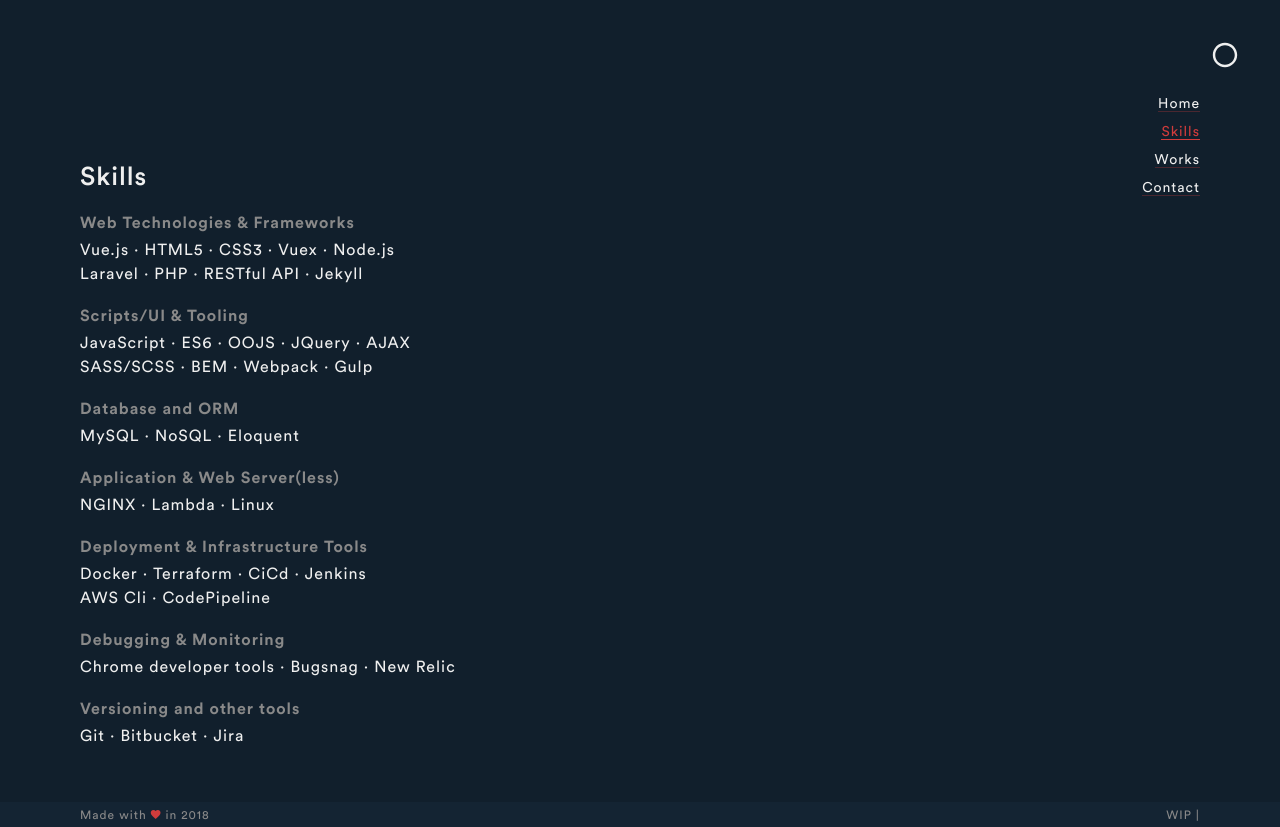
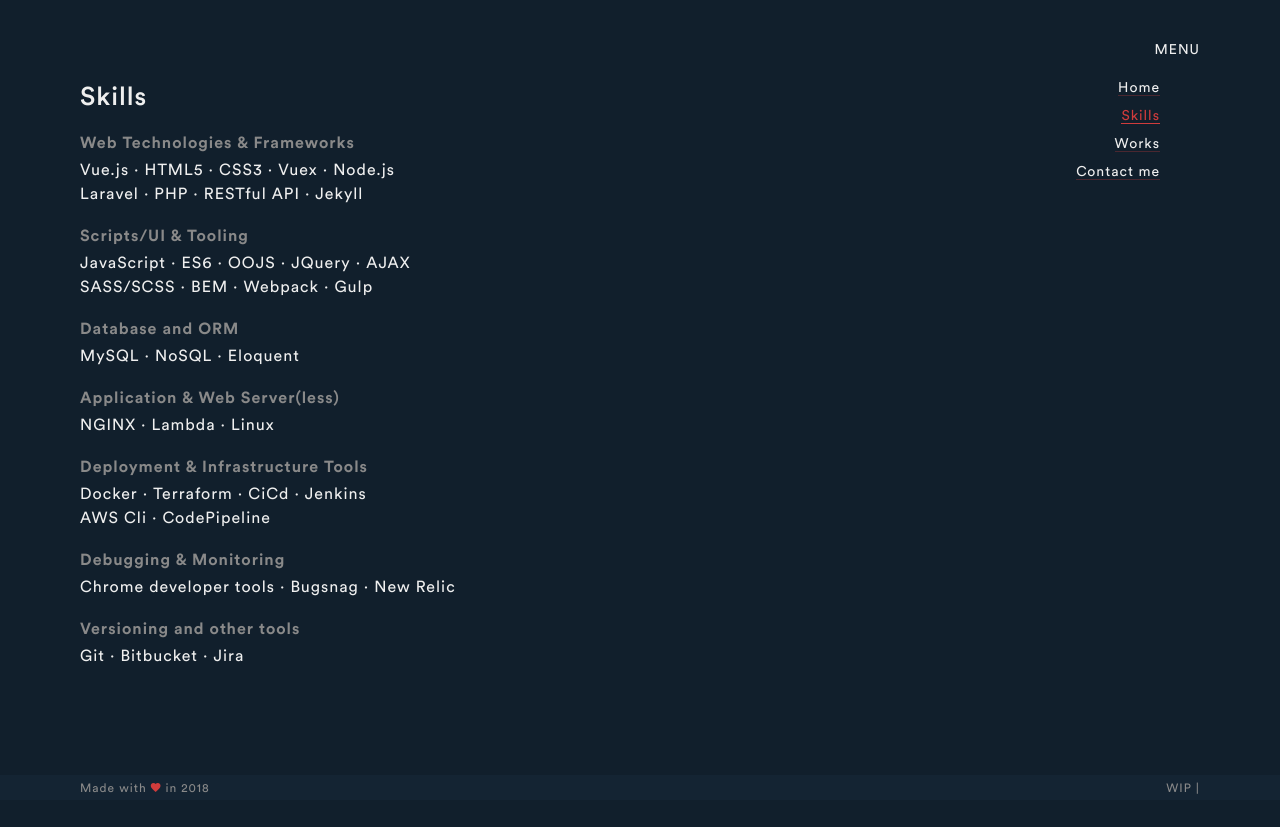
Before and after one commit to cuppilekkia/cuppilekkia-personal, a Vue app: page /skills in a window 1280 px wide. After the commit the page ends 800 px from the top, so only its background shows below. Built offline with nearby package versions, Linux system fonts and the light colour scheme.

Commit message:
added page transitions

```diff
--- a/src/App.vue
+++ b/src/App.vue
@@ -6,7 +6,9 @@
     </div> -->
 
         <main class="main-container ">
-            <router-view/>
+            <transition appear name="fade" mode="out-in">
+                <router-view/>
+            </transition>
         </main>
         <Navigation/>
         <Footer v-if="uiIS.sm" :class="{ 'theme-dark-2': uiIS.sm }"/>
--- a/src/assets/sass/_pages.scss
+++ b/src/assets/sass/_pages.scss
@@ -16,11 +16,8 @@
         padding-top: 10vh;
         min-height: 100%;
     }
-    @media screen and (min-width: $lg) {
+    @media screen and (min-width: $xl) {
         padding-top: 20vh;
-    }
-    @media screen and (min-width: $xl) {
-        padding-top: 30vh;
     }
 }
 
@@ -66,3 +63,15 @@
         }
     }
 }
+
+.fade-enter-active, .fade-leave-active {
+    transition: .5s $cubic;
+}
+.fade-leave-to {
+    opacity: 0;
+    transform: translate3d(0, 100%, 0)
+}
+.fade-enter {
+    opacity: 0;
+    transform: translate3d(0, 100%, 0)
+}
--- a/src/components/Footer.vue
+++ b/src/components/Footer.vue
@@ -30,7 +30,7 @@
   }
 
   @media screen and (min-width: $sm) {
-    position: absolute;
+    position: fixed;
     bottom: 0;
   }
 
--- a/src/components/Navigation.vue
+++ b/src/components/Navigation.vue
@@ -1,9 +1,10 @@
 <template>
     <div class="navigation" :style="{ bottom }">
         <div class="navigation-head" @click="toggleMenu">
-            <svg class="navigation-head__open" xmlns="http://www.w3.org/2000/svg" viewBox="0 0 512 512" width="30" height="30">
+            <span>MENU</span>
+            <!-- <svg class="navigation-head__open" xmlns="http://www.w3.org/2000/svg" viewBox="0 0 512 512" width="30" height="30">
                 <path d="M256 48C141.601 48 48 141.601 48 256s93.601 208 208 208 208-93.601 208-208S370.399 48 256 48zm0 374.399c-91.518 0-166.399-74.882-166.399-166.399S164.482 89.6 256 89.6 422.4 164.482 422.4 256 347.518 422.399 256 422.399z"/>
-            </svg>
+            </svg> -->
         </div>
         <div class="navigation-body" ref="body">
             <div class="navigation-body__menu wrapper" :class="{ 'active': menuState }">
@@ -23,7 +24,7 @@
                             <router-link to="#">Works</router-link>
                         </li>
                         <li class="navigation-body__item">
-                            <a href="mailto:info@antonio-coppola.com">Contact</a>
+                            <a href="mailto:info@antonio-coppola.com">Contact me</a>
                         </li>
                     </ul>
                 </div>
@@ -85,7 +86,6 @@
     width: 100%;
     z-index: 10;
     transition: $speed $cubic;
-
     @media screen and (min-width: $sm) {
         position: absolute;
         top: 40px;
@@ -94,19 +94,19 @@
         height: auto;
         bottom: initial;
     }
-
+    @media screen and (min-width: $lg) {
+        right: 80px;
+    }
     &-head {
         position: relative;
         padding: 20px 0 10px;
         text-align: center;
         background: linear-gradient(to bottom, transparent, $main-dark 30%, $main-dark);
         cursor: pointer;
-
         @media screen and (min-width: $sm) {
             padding: 0;
             text-align: right;
         }
-
         &__open {
             position: relative;
             margin: 0;
@@ -114,42 +114,33 @@
             fill: $main-light;
         }
     }
-
     &-body {
         position: relative;
         background-color: $main-dark;
-
         @media screen and (min-width: $sm) {
             padding: 10px 0;
             text-align: right;
             display: block;
             overflow: hidden;
         }
-
         &__menu {
             position: relative;
             display: flex;
             padding-top: 10px;
             padding-bottom: 20px;
-
             @media screen and (min-width: $sm) {
                 padding: 20px 0;
                 text-align: right;
                 display: block;
                 opacity: 0;
-
                 transition: $speed $cubic;
-
                 &.active {
                     opacity: 1;
-
                 }
             }
         }
-
         &__col {
             flex: 1;
-
             @media screen and (min-width: $sm) {
                 &:first-child {
                     .navigation-body__item:last-child {
@@ -158,10 +149,8 @@
                 }
             }
         }
-
         &__item {
             margin-bottom: 10px;
-
             &:last-child {
                 margin-bottom: 0;
             }
```
